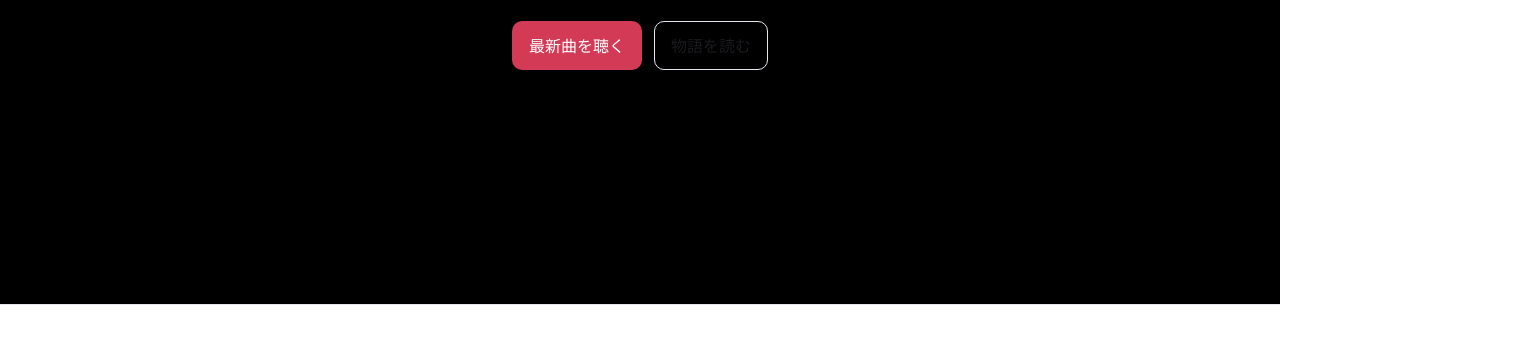
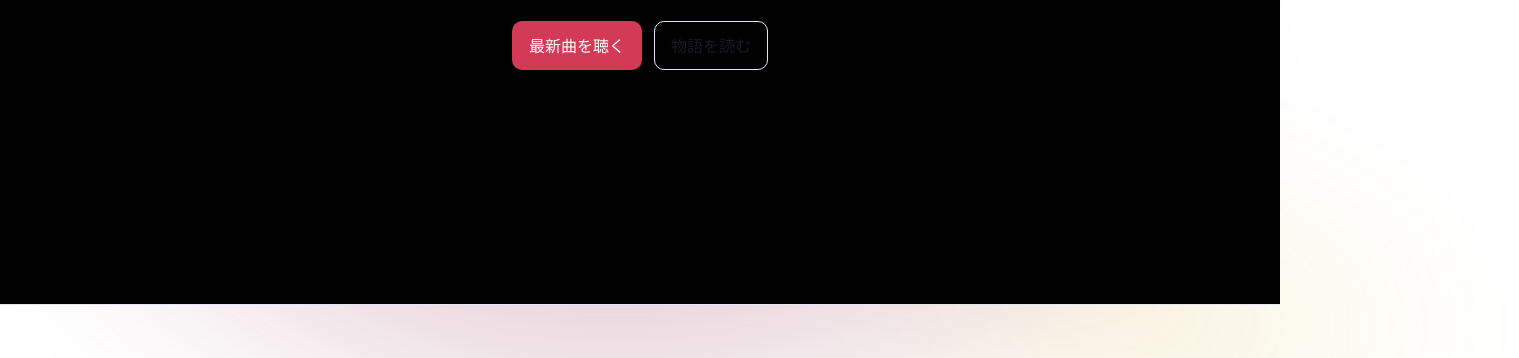
Before and after one commit to liedreamtraveler-collab/lie-portfolio, a plain HTML site: page index.html in a window 1280 px wide. Shown: the part 303-661 px from the top of the page, 1519 px wide, since content can reach past the window. Drawn offline with Linux system fonts and the light colour scheme.

Commit message:
Update index.html

```diff
--- a/index.html
+++ b/index.html
@@ -47,6 +47,10 @@
       </div>
       <div class="hero-bg" aria-hidden="true"></div>
     </section>
+
+    <canvas id="stardust" aria-hidden="true"></canvas>
+    <div class="hero-gradient" aria-hidden="true"></div>
+
 
     <!-- News -->
     <section id="news" class="section">
```
